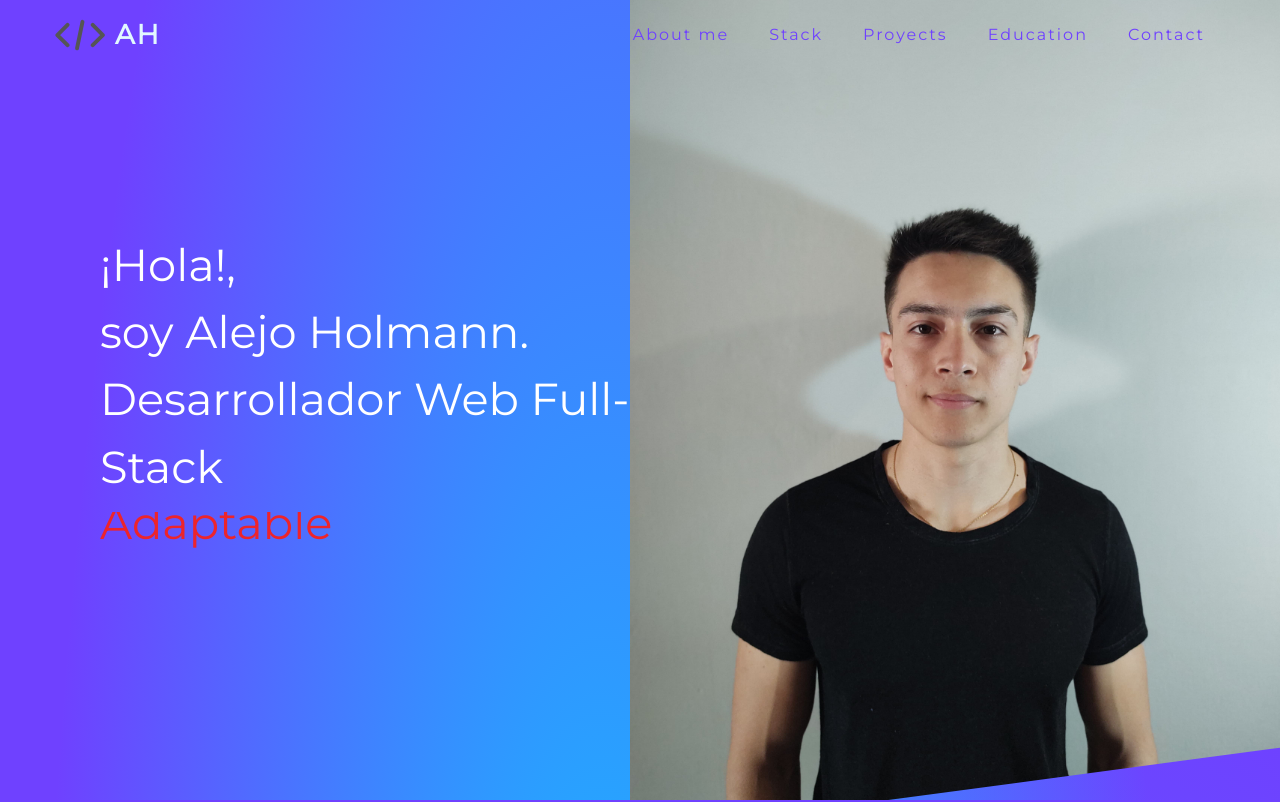
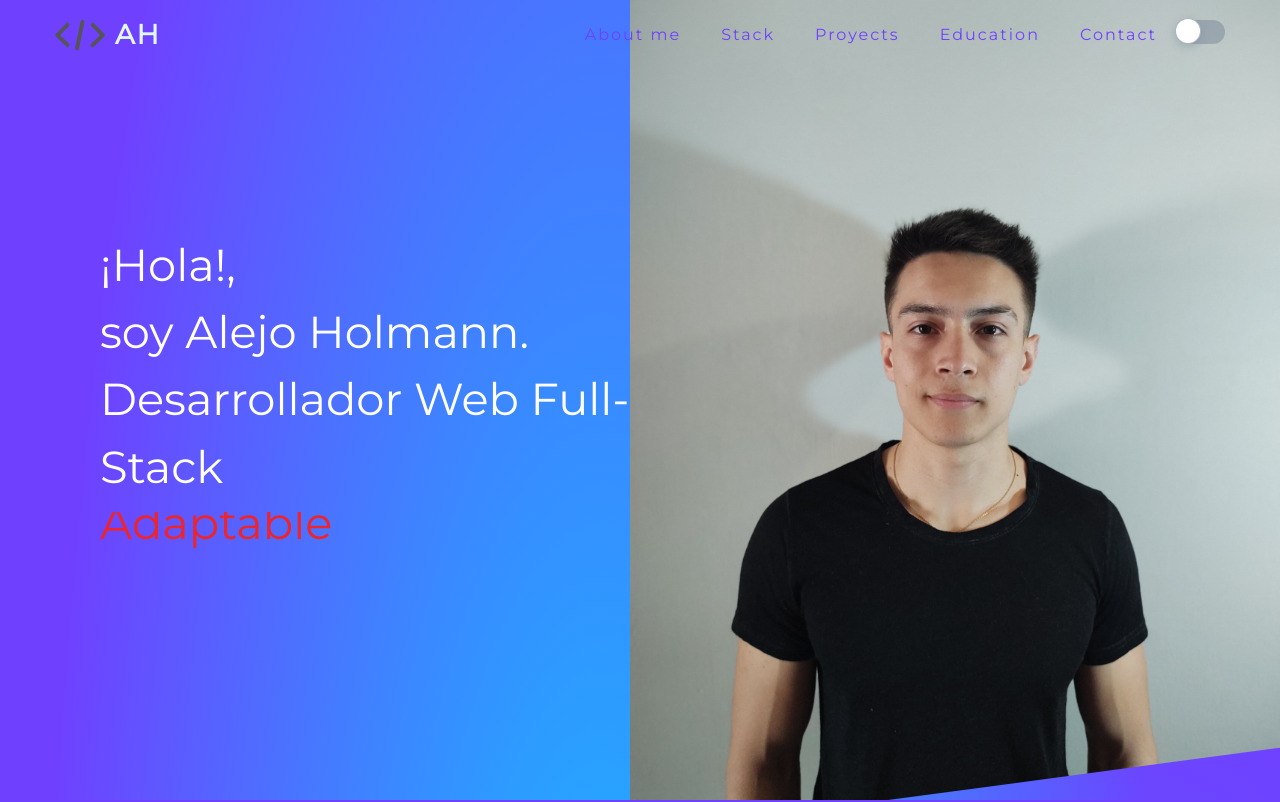
Before and after one commit to AIHolmann/portfolio, a Next.js app: page / in a window 1280 px wide. Shown: the top 802 px of the page. Built offline with nearby package versions, Linux system fonts and the light colour scheme.

Commit message:
darkmode button

```diff
--- a/src/components/Navbar/Navbar.tsx
+++ b/src/components/Navbar/Navbar.tsx
@@ -5,21 +5,6 @@ import { useState, useEffect } from "react";
 const Navbar = () => {
   const [isSticky, setIsSticky] = useState(0);
   const [scroll, setScroll] = useState(0);
-
-  /*
- const handleScroll = () => {
-      let ubiAct = window.scrollY;
-
-      if (ubiPrinc >= ubiAct) {
-        setIsSticky(0);
-      } else if (ubiPrinc > ubiAct) {
-        setIsSticky(1);
-      } else {
-        setIsSticky(2);
-      }
-      ubiPrinc = ubiAct;
-    };
-*/
 
   useEffect(() => {
     let ubiPrinc = window.scrollY;
@@ -43,6 +28,10 @@ const Navbar = () => {
       window.removeEventListener("scroll", handleScroll);
     };
   }, []);
+
+  const toggleClass = () => {
+    document.body.classList.toggle("dark");
+  };
 
   return (
     <nav
@@ -95,6 +84,13 @@ const Navbar = () => {
         <li>
           <a href="#contact">Contact</a>
         </li>
+        <li>
+          <input
+            aria-checked={true}
+            type="checkbox"
+            className={style.switch}
+          ></input>
+        </li>
       </ul>
     </nav>
   );
--- a/src/components/Navbar/navbar.module.css
+++ b/src/components/Navbar/navbar.module.css
@@ -105,3 +105,48 @@
 .sticky ul li a {
   color: #fff;
 }
+
+.switch {
+  position: relative;
+  height: 1.5rem;
+  width: 3rem;
+  cursor: pointer;
+  appearance: none;
+  -webkit-appearance: none;
+  border-radius: 9999px;
+  background-color: rgba(100, 116, 139, 0.377);
+  transition: all 0.3s ease;
+}
+
+.switch:checked {
+  background-color: rgba(32, 151, 243, 1);
+}
+
+.switch::before {
+  position: absolute;
+  content: "";
+  left: calc(1.5rem - 1.6rem);
+  top: calc(1.5rem - 1.6rem);
+  display: block;
+  height: 1.6rem;
+  width: 1.6rem;
+  cursor: pointer;
+  border: 1px solid rgba(100, 116, 139, 0.527);
+  border-radius: 9999px;
+  background-color: rgba(255, 255, 255, 1);
+  box-shadow: 0 3px 10px rgba(100, 116, 139, 0.327);
+  transition: all 0.3s ease;
+}
+
+.switch:hover::before {
+  box-shadow: 0 0 0px 8px rgba(0, 0, 0, 0.15);
+}
+
+.switch:checked:hover::before {
+  box-shadow: 0 0 0px 8px rgba(32, 151, 243, 0.15);
+}
+
+.switch:checked:before {
+  transform: translateX(100%);
+  border-color: rgba(32, 151, 243, 1);
+}
--- a/src/components/Stack/stack.module.css
+++ b/src/components/Stack/stack.module.css
@@ -1,7 +1,7 @@
 .container {
   min-height: 70vh;
-  padding-left: 35px;
-  padding-right: 35px;
+  padding-left: 18vh;
+  padding-right: 18vh;
 }
 
 .container h2 {
```
